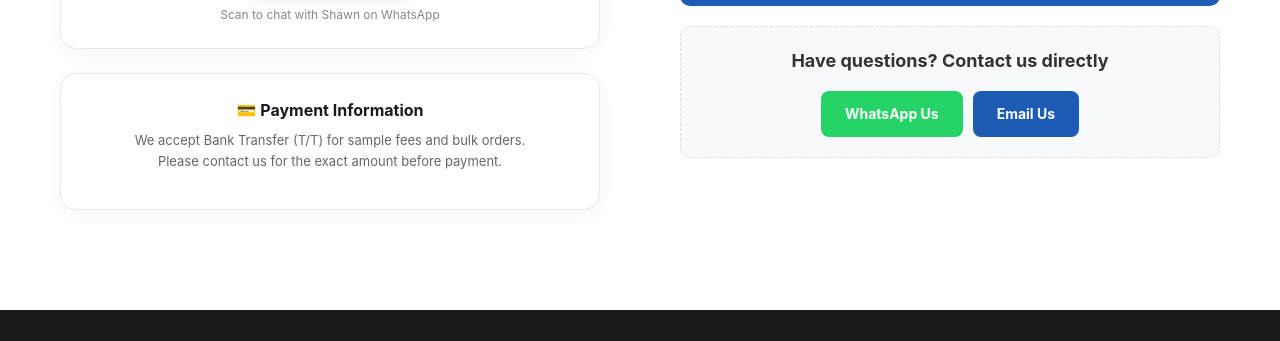
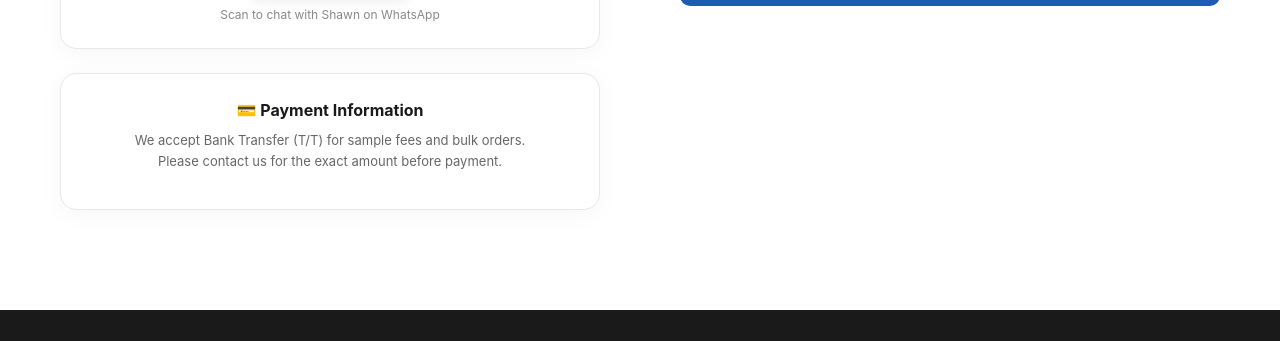
Before and after one commit to LeiEnFuZhuang/-, a plain HTML site: page index.html in a window 1280 px wide. Shown: the part 9942-10283 px from the top of the page. Drawn offline with Linux system fonts and the light colour scheme.

Commit message:
Update index.html

```diff
--- a/index.html
+++ b/index.html
@@ -544,15 +544,6 @@
                     <div class="form-group"><label>Message</label><textarea name="message" placeholder="Tell us which styles you like or describe your OEM project..."></textarea></div>
                     <button type="submit" class="submit-btn" onclick="gtag('event', 'submit_inquiry', {'event_category': 'Contact', 'event_label': 'Form Submit'});">Send Inquiry</button>
                 </form>
-
-                <!-- 联系方式按钮（去掉了 PayPal） -->
-                <div style="text-align: center; margin-top: 20px; padding: 20px; background: #f8f9fa; border-radius: 10px; border: 1px dashed #ddd;">
-                  <h3 style="margin-bottom: 15px; font-size: 18px; color: #333;">Have questions? Contact us directly</h3>
-                  <div style="display: flex; justify-content: center; gap: 10px; flex-wrap: wrap;">
-                      <a href="https://wa.me/8613534489365" target="_blank" style="display: inline-block; background: #25D366; color: white; padding: 12px 24px; border-radius: 8px; font-weight: bold; text-decoration: none; font-size: 14px;">WhatsApp Us</a>
-                      <a href="mailto:shawnlin@laingarments.com" style="display: inline-block; background: #1e5bb5; color: white; padding: 12px 24px; border-radius: 8px; font-weight: bold; text-decoration: none; font-size: 14px;">Email Us</a>
-                  </div>
-                </div>
             </div>
         </div>
     </div>
```
